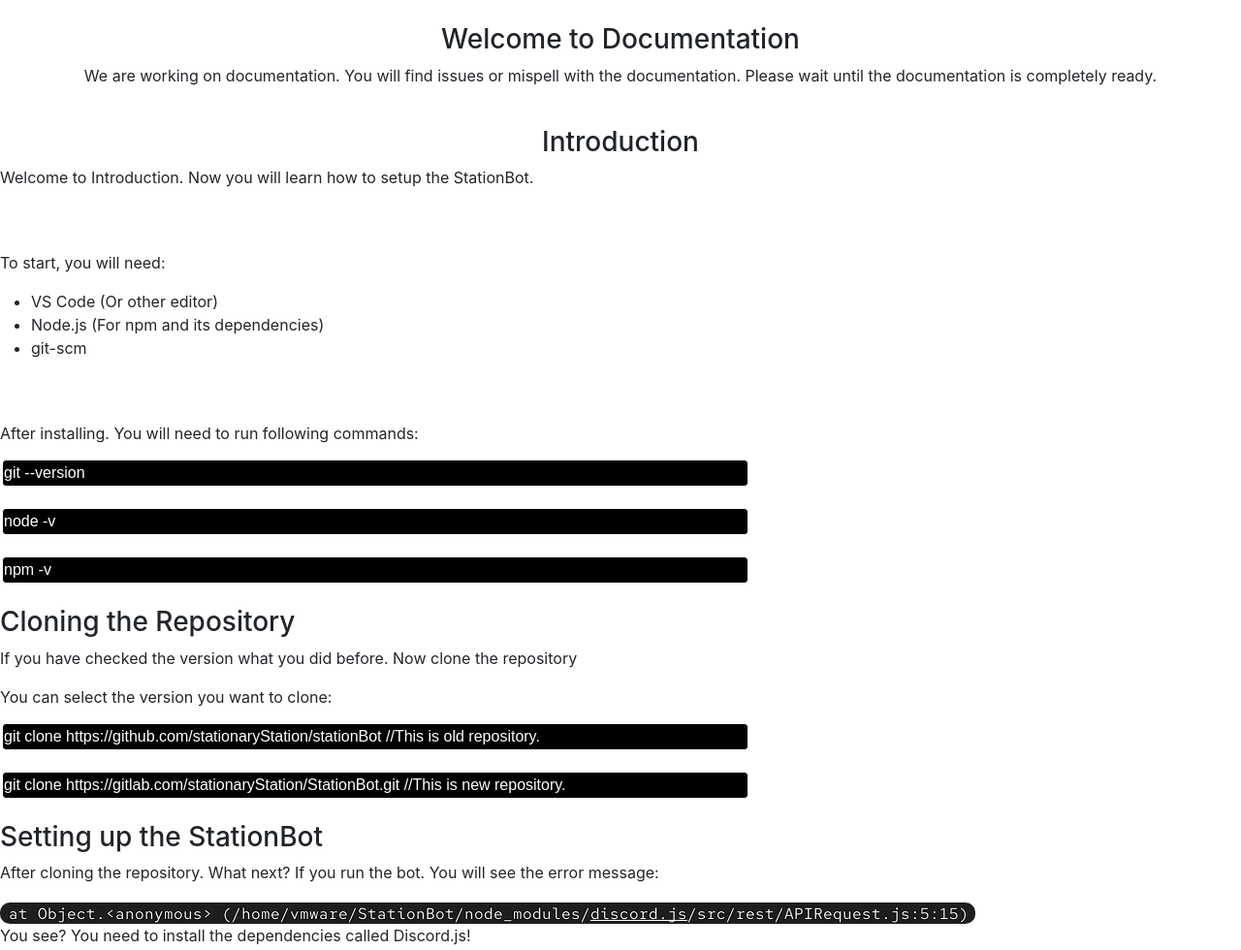
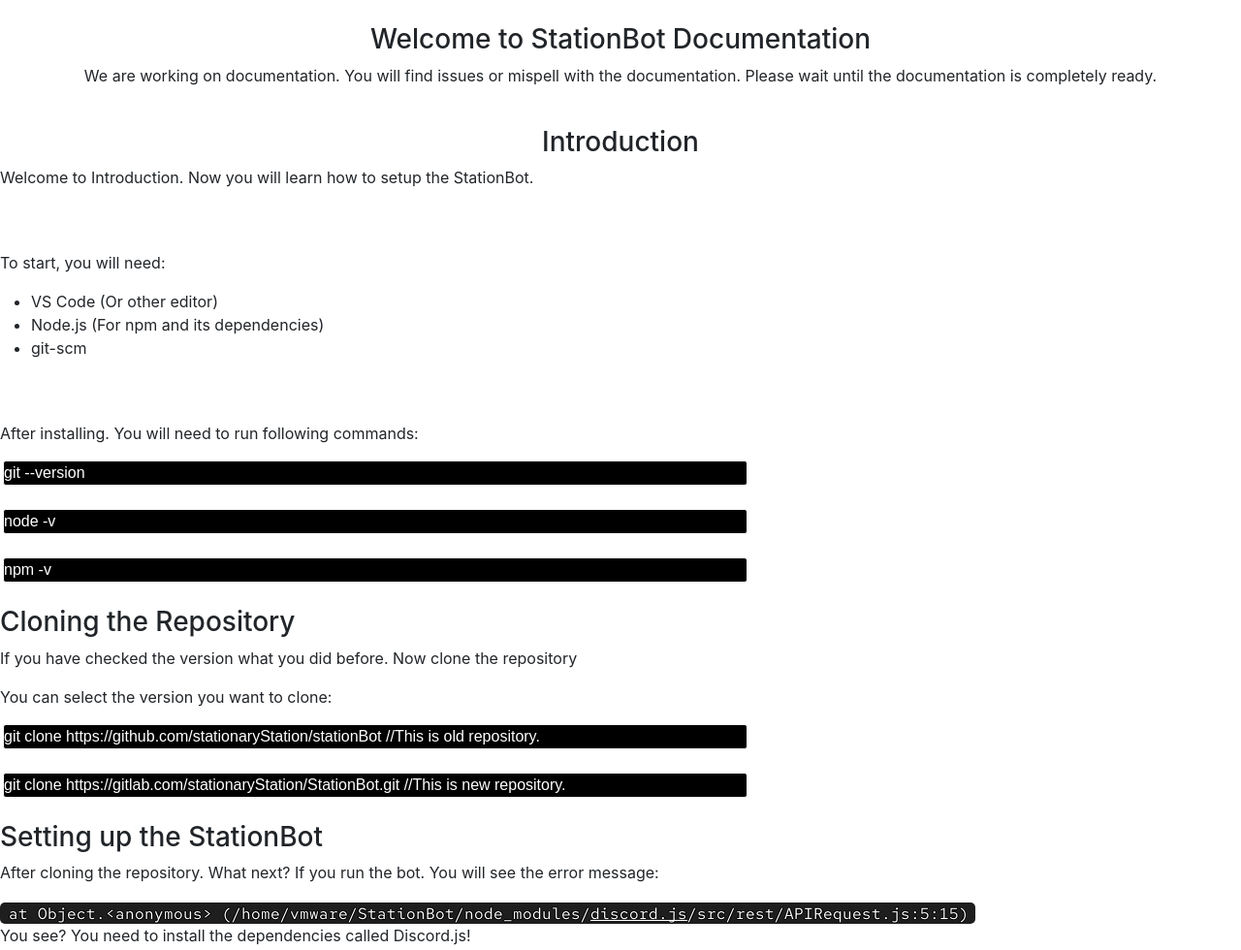
Before and after one commit to Valenplayer3000/StationBot-Web, a plain HTML site: page docs-pages/index.html in a window 1280 px wide. Shown: the top 980 px of the page at 97% size. Drawn offline with nearby package versions, Linux system fonts and the light colour scheme.

Commit message:
New changes for documentation

```diff
--- a/css/index.css
+++ b/css/index.css
@@ -74,9 +74,9 @@ span{
   font-family: 'Roboto Mono', monospace;
 }
 img{
-  border-radius: 10px;
-  height:auto;
-  width:auto;
+  border-radius: 5px;
+  height:auto 50%;
+  width:auto 50%;
   transition: all 400ms cubic-bezier(0,0,0,1);
 }
 img:hover{
@@ -99,12 +99,13 @@ iframe:hover{
 .codeblock-normal{
   color: #fff;
   background-color: #000;
-  border: 1px solid #000;
+  border: 1px solid #fff;
   border-radius: 3px;
   margin-left: 3px;
   width: 60%;
   font-family: 'Roboto Mono', sans-serif;
+  transition: all 0.4s cubic-bezier(0,0,0,1);
 }
-.codeblock-text-version{
-  color: #EA7600;
+.codeblock-normal:hover{
+  box-shadow: 0px 3px 10px rgba(0,0,0,0.4);
 }
--- a/docs-pages/index.html
+++ b/docs-pages/index.html
@@ -25,7 +25,7 @@
 <html lang="en">
   <body>
     <br>
-      <h3 class="header">Welcome to Documentation</h3>
+      <h3 class="header">Welcome to StationBot Documentation</h3>
       <p class="header">We are working on documentation. You will find issues or mispell with the documentation. Please wait until the documentation is completely ready.</p>
       <br>
       <h3 class="header">Introduction</h3>
```
